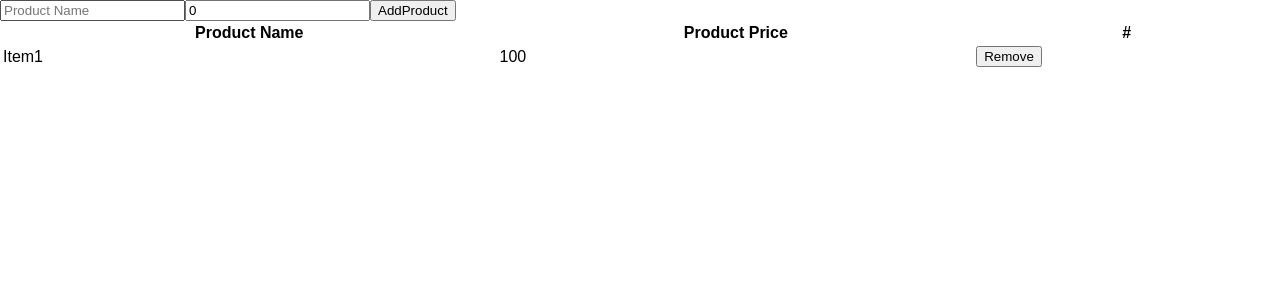
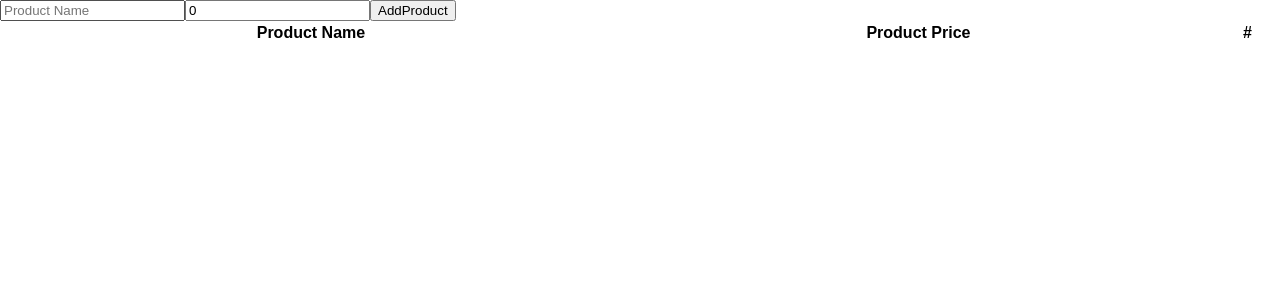
Before and after one commit to alandowling0/react, a React (Create React App) app: page / in a window 1280 px wide. Shown: the top 300 px of the page. Built offline with nearby package versions, Linux system fonts and the light colour scheme.

Commit message:
remove specific item based on index instead of name

```diff
--- a/src/App.js
+++ b/src/App.js
@@ -18,12 +18,11 @@ function mapDispatchToProps(dispatch) {
         }
       }
     ),
-    onDeleteProduct: (name) => dispatch(
+    onDeleteProduct: (index) => dispatch(
       {
         type: "deleteProduct",
         payload: {
-          name: name,
-          price: 0
+          index: index
         }
       }
     )
--- a/src/ProductList.js
+++ b/src/ProductList.js
@@ -14,9 +14,10 @@ export class ProductList extends Component {
                         </tr>
                     </thead>
                     <tbody>
-                        {this.props.products.map(product => {
+                        {this.props.products.map((product, index) => {
                             return <ProductListItem
-                                key={product.name}
+                                key={index}
+                                index={index}
                                 name={product.name}
                                 price={product.price}
                                 deleteProduct={this.props.deleteProduct}
--- a/src/ProductListItem.js
+++ b/src/ProductListItem.js
@@ -9,7 +9,7 @@ export class ProductListItem extends Component {
                 <td>{this.props.price}</td>
                 <td>
                     <button onClick={() => {
-                        this.props.deleteProduct(this.props.name)
+                        this.props.deleteProduct(this.props.index)
                     }}>Remove</button>
                 </td>
             </tr>
--- a/src/reducer.js
+++ b/src/reducer.js
@@ -1,10 +1,7 @@
 export function myReducer(state, action) {
     if(state === undefined) {
         return {
-            cartItems: [{
-                name: "Item1",
-                price: 100
-            }]
+            cartItems: []
         }
     }
 
@@ -19,7 +16,9 @@ export function myReducer(state, action) {
             }
         case "deleteProduct":
             let updatedItems = state.cartItems.filter(
-                product => product.name !== action.payload.name
+                (product, index) => {
+                    return index !== action.payload.index
+                }
             )
             return {
                 ...state,
```
